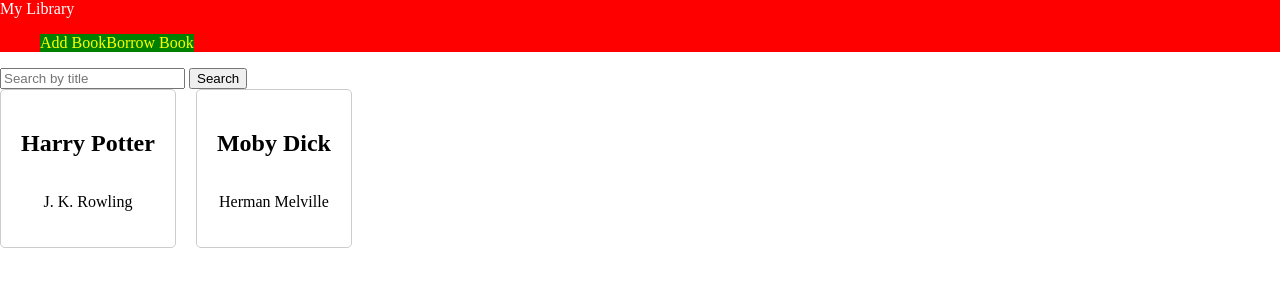
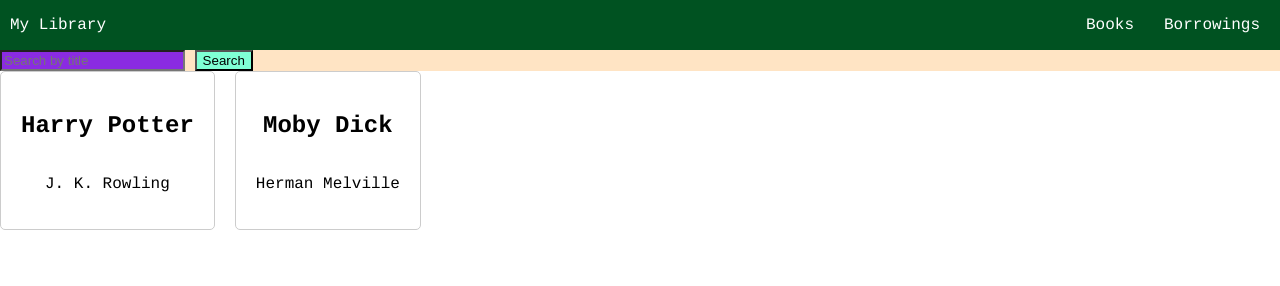
Before and after one commit to sergiomartindev/library, a website built with Vite: page index.html in a window 1280 px wide. Built offline with nearby package versions, Linux system fonts and the light colour scheme.

Commit message:
Navbar styles

```diff
--- a/index.html
+++ b/index.html
@@ -15,43 +15,60 @@
       rel="stylesheet"
       href="styles/main.css"
     />
+    <link
+      rel="preconnect"
+      href="https://fonts.googleapis.com"
+    />
+    <link
+      rel="preconnect"
+      href="https://fonts.gstatic.com"
+      crossorigin
+    />
+    <link
+      href="https://fonts.googleapis.com/css2?family=Cousine:ital,wght@0,400;0,700;1,400;1,700&display=swap"
+      rel="stylesheet"
+    />
   </head>
   <body>
     <div id="layout">
+      <!-- Navbar -->
       <nav id="navbar">
         <span id="navbar__title">My Library</span>
-        <ul id="navbar__actions">
-          <li class="navbar__action">
-            <span class="navbar__action-label">Add Book</span>
+        <ul id="navbar__links">
+          <li class="navbar__link">
+            <span class="navbar__link-label">Books</span>
           </li>
-          <li class="navbar__action">
-            <span class="navbar__action-label">Borrow Book</span>
+          <li class="navbar__link">
+            <span class="navbar__link-label">Borrowings</span>
           </li>
         </ul>
       </nav>
+
       <!-- Search Form -->
-      <div class="library__search">
-        <form id="library-search-form">
+      <form
+        class="search-bar__form"
+        id="library-search-form"
+      >
         <input
           type="text"
-            class="library__search-input"
+          class="search-bar__input"
           id="library-search-form-title-input"
           form="library-search-form"
           name="library-search-form-title-input"
           placeholder="Search by title"
         />
         <button
-            class="library__search-button"
+          class="search-bar__submit-button"
           id="library-search-form-submit-button"
           type="submit"
         >
           Search
         </button>
       </form>
-      </div>
+
       <!-- Library Grid -->
       <section
-        class="library__book-grid"
+        class="books-grid__grid"
         id="library__book-grid"
       ></section>
     </div>
--- /dev/null
+++ b/styles/book.css
@@ -0,0 +1,27 @@
+.book {
+  /* styles for individual book containers */
+  display: flex;
+  flex-direction: column;
+  align-items: center;
+  padding: 20px;
+  border: 1px solid #ccc;
+  border-radius: 5px;
+}
+
+.book__cover {
+  /* styles for book cover images */
+  max-width: 100%;
+  height: auto;
+}
+
+.book__title {
+  /* styles for book titles */
+}
+
+.book__author {
+  /* styles for book authors */
+}
+
+.book__description {
+  /* styles for */
+}
--- a/styles/books-grid.css
+++ b/styles/books-grid.css
@@ -1,34 +1,6 @@
-.library__book-grid {
+.books-grid__grid {
   /* styles for the book grid container */
   display: flex;
   flex-wrap: wrap;
   gap: 20px;
 }
-
-.book {
-  /* styles for individual book containers */
-  display: flex;
-  flex-direction: column;
-  align-items: center;
-  padding: 20px;
-  border: 1px solid #ccc;
-  border-radius: 5px;
-}
-
-.book__cover {
-  /* styles for book cover images */
-  max-width: 100%;
-  height: auto;
-}
-
-.book__title {
-  /* styles for book titles */
-}
-
-.book__author {
-  /* styles for book authors */
-}
-
-.book__description {
-  /* styles for */
-}
--- a/styles/global.css
+++ b/styles/global.css
@@ -1,4 +1,5 @@
 body {
   margin: 0px;
   padding: 0px;
+  font-family: 'Cousine', monospace;
 }
--- a/styles/main.css
+++ b/styles/main.css
@@ -1,5 +1,7 @@
+@import url('variables.css');
 @import url('global.css');
 @import url('layout.css');
 @import url('navbar.css');
-@import url('searchbar.css');
+@import url('search-bar.css');
 @import url('books-grid.css');
+@import url('book.css');
--- a/styles/navbar.css
+++ b/styles/navbar.css
@@ -1,20 +1,36 @@
 #navbar {
-  background-color: red;
+  display: flex;
+  align-items: center;
+  justify-content: space-between;
+  background-color: var(--main-color);
+  padding: 0px var(--p-md);
+  height: 50px;
+  user-select: none;
 }
 
 #navbar__title {
   color: #fff;
 }
 
-#navbar__actions {
+#navbar__links {
   list-style: none;
   display: flex;
+  gap: var(--m-md);
+  margin: 0;
+  height: 100%;
 }
 
-.navbar__action {
-  background-color: green;
+.navbar__link {
+  display: flex;
+  justify-content: center;
+  align-items: center;
+  padding: 0px var(--p-md);
 }
 
-.navbar__action-label {
-  color: yellow;
+.navbar__link:hover {
+  background-color: var(--main-color--dark);
 }
+
+.navbar__link-label {
+  color: #fff;
+}
--- /dev/null
+++ b/styles/search-bar.css
@@ -0,0 +1,11 @@
+.search-bar__form {
+  background-color: bisque;
+}
+
+.search-bar__input {
+  background-color: blueviolet;
+}
+
+.search-bar__submit-button {
+  background-color: aquamarine;
+}
--- a/styles/searchbar.css
+++ /dev/null
@@ -1,11 +0,0 @@
-.library__search {
-  /* styles for the search container */
-}
-
-.library__search-input {
-  /* styles for the search input */
-}
-
-.library__search-button {
-  /* styles for the search button */
-}
--- /dev/null
+++ b/styles/variables.css
@@ -0,0 +1,12 @@
+:root {
+  --main-color: #005221;
+  --main-color--dark: #003a17;
+
+  --p-xs: 5px;
+  --p-md: 10px;
+  --p-xl: 20px;
+
+  --m-xs: 5px;
+  --m-md: 10px;
+  --m-xl: 20px;
+}
```
Lines whose indentation alone changed are shown as unchanged.
